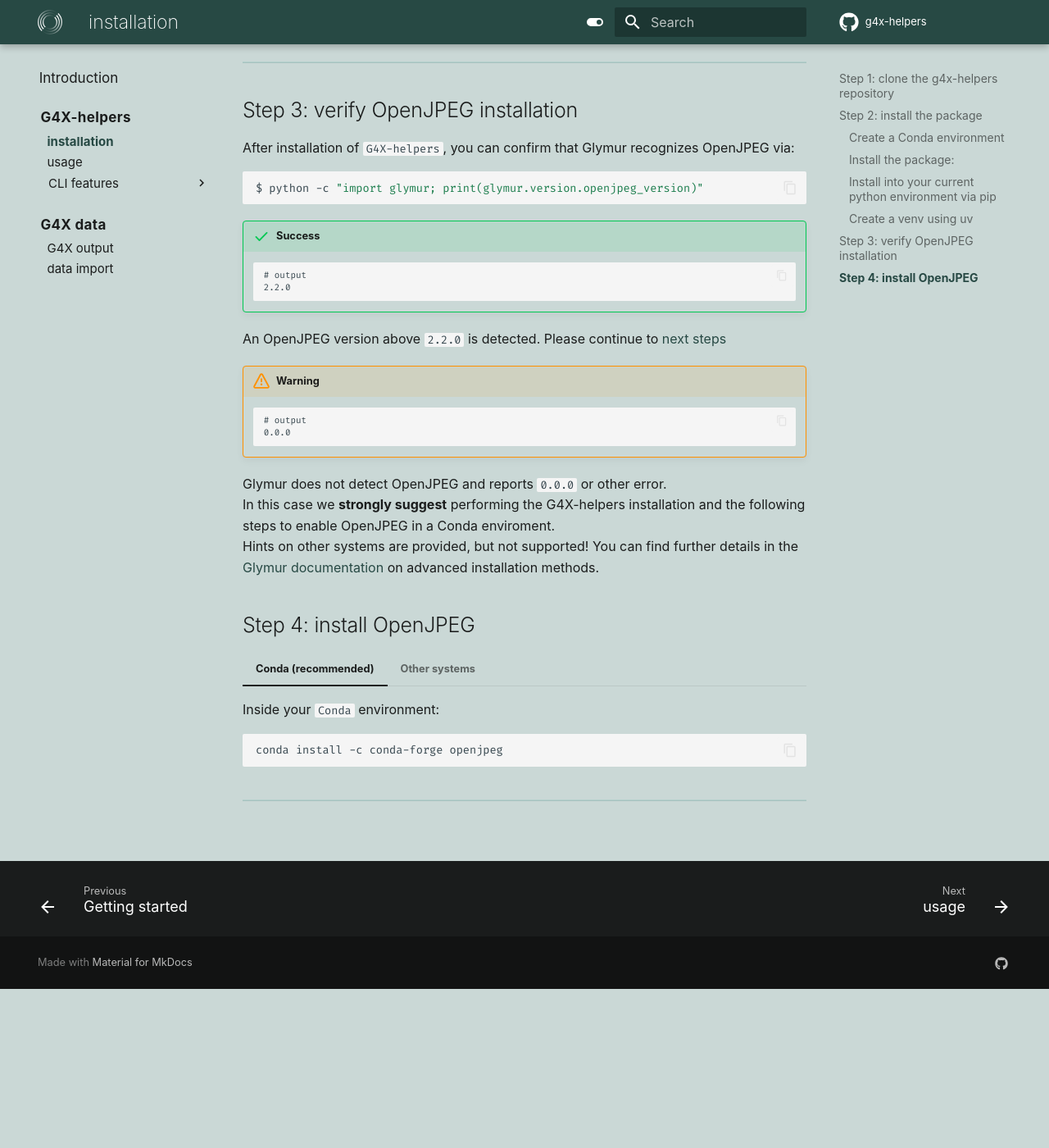
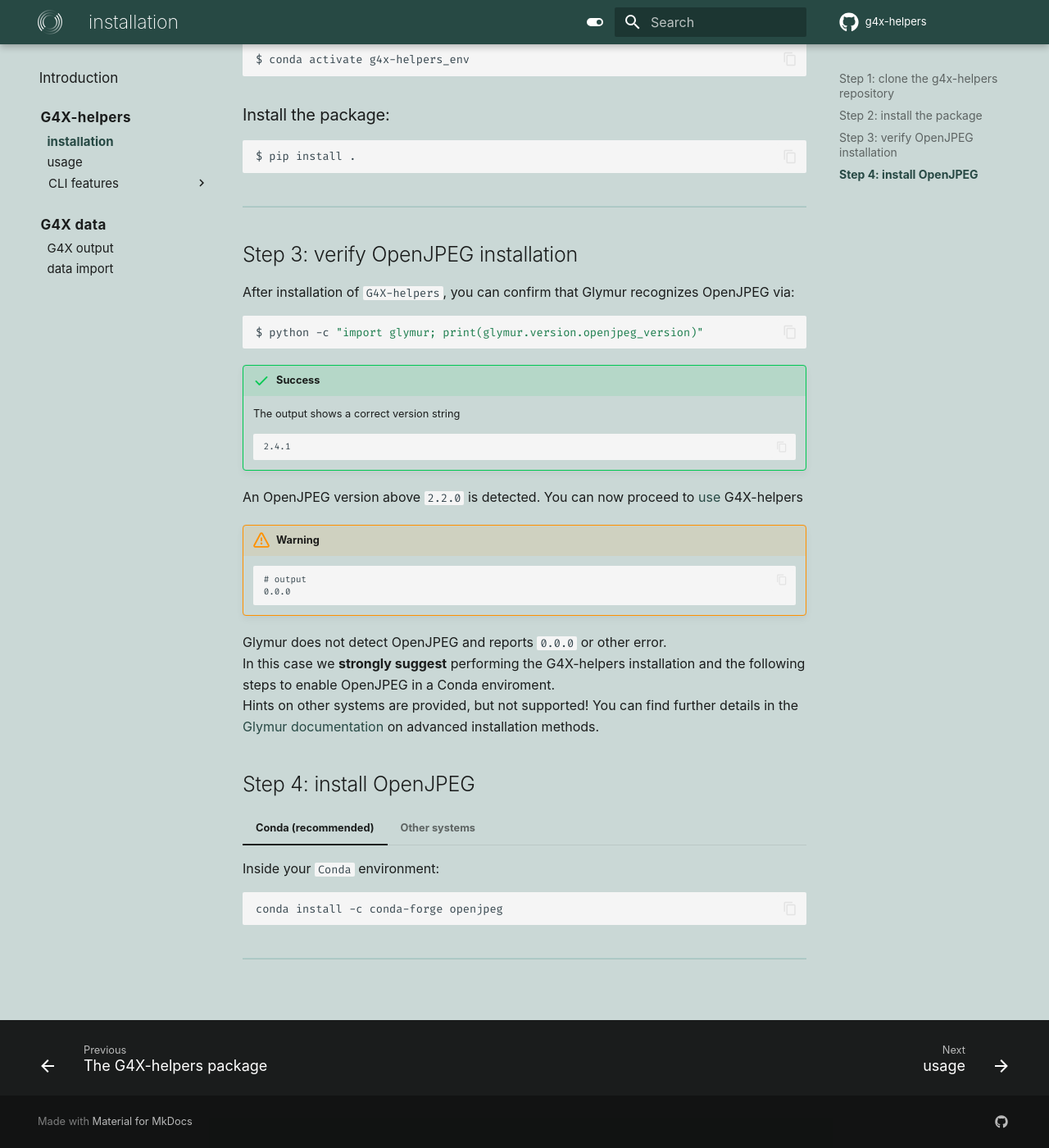
Before and after one commit to Singular-Genomics/G4X-helpers, an MkDocs documentation site: the page built from docs/g4x_helpers/installation.md, in a window 1280 px wide and 1400 px high, scrolled down 1432 px. Shown: the whole window at 82% size. Built offline with MkDocs 1.6.1 and Material for MkDocs 9.7.7, drawn with Linux system fonts in a browser that asks for light colours; comment, search, counter and statistics services are not loaded; before the commit the page ends 2638 px from its top, so only the background shows below that; some of the changed text lies outside the part shown.

Commit message:
2025.07.17_update

````diff
--- a/docs/getting_started/installation.md
+++ b/docs/g4x_helpers/installation.md
@@ -13,13 +13,18 @@
 $ cd G4X-helpers
 ```
 
-all following steps assume that you are in the G4X-helpers directory. You can confirm this via:
-```bash
-$ pwd
+!!!note
+    all following steps assume that you are in the G4X-helpers directory. You can confirm this via:
+    ```bash
+    $ pwd
+    ```
+    you should see a path ending in: G4X-helpers
+    ```bash
+    $ /path/to/current/directory/.../G4X-helpers
+    ```
 
-# output
-# $ /path/to/current/directory/.../G4X-helpers
-```
+---
+<br>
 
 ## Step 2: install the package
 
@@ -33,8 +38,9 @@
 
     learn how to [install and verify OpenJPEG](#step-3-verify-openjpeg-installation) for use with Glymur
 
+<br>
 
-=== "Conda (recommended)"
+=== "<span style="font-size:1rem">Conda (recommended)</span>"
 
     ### Create a `Conda` environment
 
@@ -61,7 +67,7 @@
     $ pip install .
     ```
 
-=== "pip"
+=== "<span style="font-size:1rem">pip</span>"
 
     ### Install into your current python environment via `pip`
 
@@ -69,7 +75,7 @@
     $ pip install .
     ```
 
-=== "uv"
+=== "<span style="font-size:1rem">uv</span>"
     ### Create a `venv` using [uv](https://docs.astral.sh/uv/)
 
     ```bash
@@ -93,12 +99,12 @@
 ```
 
 !!! success
+    The output shows a correct version string
     ```
-    # output
-    2.2.0
+    2.4.1
     ```
 
-An OpenJPEG version above `2.2.0` is detected. Please continue to [next steps](./first_steps.md)
+An OpenJPEG version above `2.2.0` is detected. You can now proceed to [use](./usage.md) G4X-helpers
 
 !!! warning
     ```
--- a/mkdocs.yml
+++ b/mkdocs.yml
@@ -62,8 +62,6 @@
 
     - media: "(prefers-color-scheme: light)"
       scheme: default
-      # primary: custom
-      # accent: custom
       toggle:
         icon: material/toggle-switch
         name: Switch to dark mode
@@ -80,21 +78,22 @@
   - Introduction: index.md
 
   - G4X-helpers:
-      - getting_started/index.md
-      - installation: getting_started/installation.md
-      - usage: getting_started/first_steps.md
+      - g4x_helpers/index.md
+      - installation: g4x_helpers/installation.md
+      - usage: g4x_helpers/usage.md
 
       - CLI features:
-          - getting_started/features/index.md
-          - getting_started/features/resegment.md
-          - getting_started/features/update_bin.md
-          - getting_started/features/new_bin.md
-          - getting_started/features/tar_viewer.md
+          - g4x_helpers/features/index.md
+          - g4x_helpers/features/resegment.md
+          - g4x_helpers/features/update_bin.md
+          - g4x_helpers/features/new_bin.md
+          - g4x_helpers/features/tar_viewer.md
 
   - G4X data:
       - g4x_data/index.md
       - G4X output: g4x_data/g4x_output.md
       - data import: g4x_data/data_import.md
+
 
 # region Extensions
 markdown_extensions:
@@ -122,7 +121,7 @@
   - toc:
       anchorlink: true
       anchorlink_class: "toclink"
-      toc_depth: 3
+      toc_depth: 2
 
 # region Extras
 extra:
````
Also changed, not shown: docs/g4x_helpers/features/index.md (renamed from docs/getting_started/features/index.md, +1 -1 lines), docs/g4x_helpers/index.md (renamed from docs/getting_started/index.md, +2 -2 lines), docs/g4x_helpers/usage.md (added, +65 -0 lines), docs/getting_started/first_steps.md (deleted, +0 -16 lines), docs/index.md (+10 -10 lines), docs/g4x_helpers/features/new_bin.md (renamed from docs/getting_started/features/new_bin.md), docs/g4x_helpers/features/resegment.md (renamed from docs/getting_started/features/resegment.md), docs/g4x_helpers/features/tar_viewer.md (renamed from docs/getting_started/features/tar_viewer.md), docs/g4x_helpers/features/update_bin.md (renamed from docs/getting_started/features/update_bin.md).
